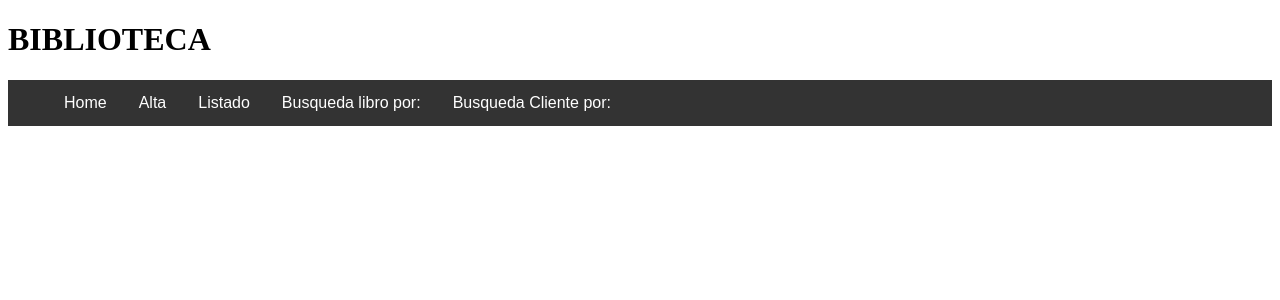
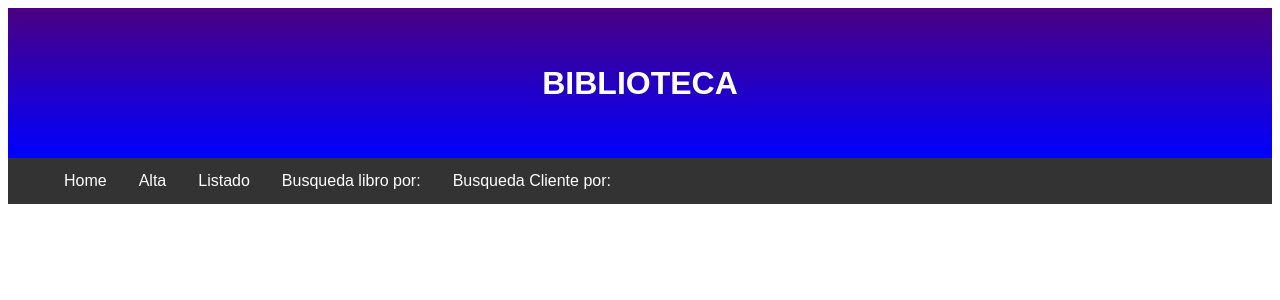
Before and after one commit to vmlo/clientes, a Django app: page /biblio/ in a window 1280 px wide. Shown: the top 300 px of the page. Run offline with Django 5.2, Linux system fonts and the light colour scheme.

Commit message:
Actualizar estilo1.css

```diff
--- a/proyPythonFinCurso/appFinCurso/static/styles/estilo1.css
+++ b/proyPythonFinCurso/appFinCurso/static/styles/estilo1.css
@@ -1,8 +1,26 @@
+header{
+    display:flex;
+    align-items:center;
+    justify-content: center;
+    width:100%;
+    height:150px;
+    background-image: linear-gradient( indigo, blue);
+    background-color: #0000ff;
+    border: none;
+    margin: 0px;
+    padding:0px;
+}
+h1{
+    font-family: Arial;
+    color:white;
+    }
 /* Navbar container */
 .navbar {
   overflow: hidden;
   background-color: #333;
   font-family: Arial;
+ border: none;
+ margin: 0px;
 }
 
 /* Links inside the navbar */
```
